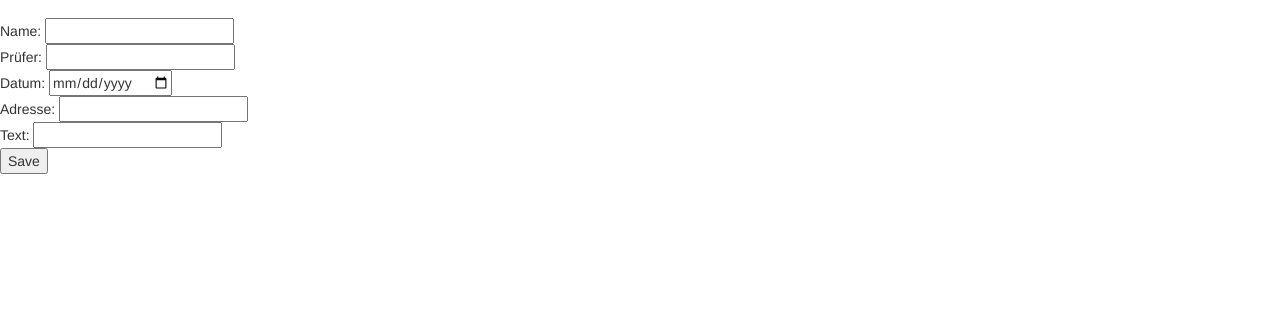
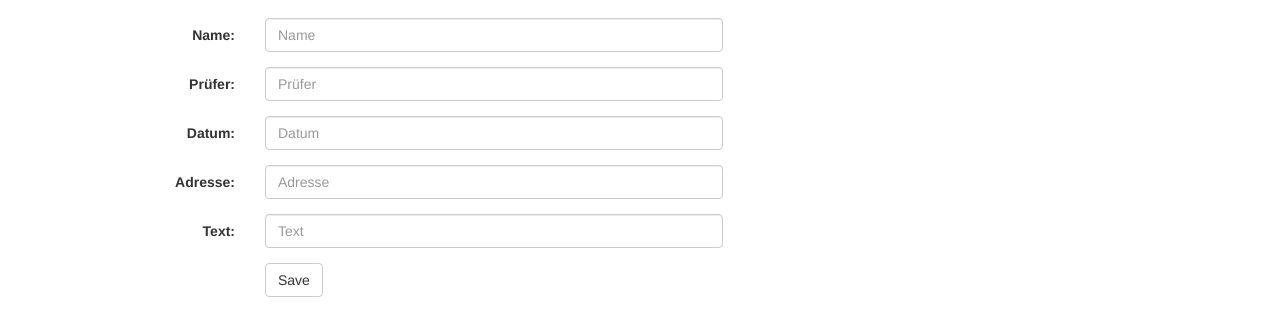
Before and after one commit to toremielck/ibs-api, a website: page public/index.html in a window 1280 px wide. Shown: the part 54-390 px from the top of the page. Drawn offline with nearby package versions, Linux system fonts and the light colour scheme; no server answers.

Commit message:
bootstrap form added

```diff
--- a/public/index.html
+++ b/public/index.html
@@ -48,14 +48,50 @@
 			</div><!--/.nav-collapse -->
 		</div><!--/.container-fluid -->
 	</nav>
-		<form novalidate class="simple-form">
-			Name: <input type="text" ng-model="report.name" /><br />
-			Prüfer: <input type="text" ng-model="report.pruefer" /><br />
-			Datum: <input type="date" ng-model="report.date" /><br />
-			Adresse: <input type="text" ng-model="report.adresse" /><br />
-			Text: <input type="text" ng-model="report.text" /><br />
-			<input type="submit" ng-click="save()" value="Save" />
+	<div class="container">
+		<div class="row">
+			<div class="col-md-6 col-md-offset-1">
+				<form class="form-horizontal" role="form" novalidate>
+					<div class="form-group">
+						<label class="control-label col-sm-2" for="name">Name:</label>
+						<div class="col-sm-10">
+						<input type="text" class="form-control" id="name" placeholder="Name" ng-model="report.name">
+						</div>
+					</div>
+					<div class="form-group">
+						<label class="control-label col-sm-2" for="pruefer">Prüfer:</label>
+						<div class="col-sm-10">
+							<input type="text" class="form-control" id="pruefer" placeholder="Prüfer" ng-model="report.pruefer">
+						</div>
+					</div>
+					<div class="form-group">
+						<label class="control-label col-sm-2" for="date">Datum:</label>
+						<div class="col-sm-10">
+							<input type="text" class="form-control" id="date" placeholder="Datum" ng-model="report.datum">
+						</div>
+					</div>
+					<div class="form-group">
+						<label class="control-label col-sm-2" for="adresse">Adresse:</label>
+						<div class="col-sm-10">
+							<input type="text" class="form-control" id="adresse" placeholder="Adresse" ng-model="report.adresse">
+						</div>
+					</div>
+					<div class="form-group">
+						<label class="control-label col-sm-2" for="text">Text:</label>
+						<div class="col-sm-10">
+							<input type="text" class="form-control" id="text" placeholder="Text" ng-model="report.text">
+						</div>
+					</div>
+					<div class="form-group">
+						<div class="col-sm-offset-2 col-sm-10">
+							<button type="submit" class="btn btn-default" ng-click="save()">Save</button>
+						</div>
+					</div>
 				</form>
+			</div>
+		</div>
+	</div>
+</div>
 <div class="panel-group" id="accordion">
 	<div class="panel panel-default" ng-repeat="report in reports">
 		<div class="panel-heading">
```
Lines whose indentation alone changed are shown as unchanged.
